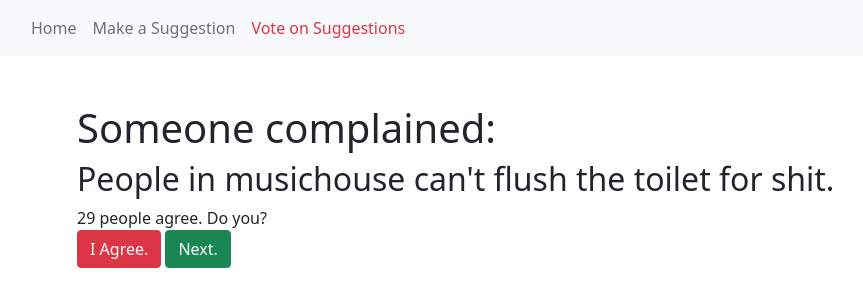
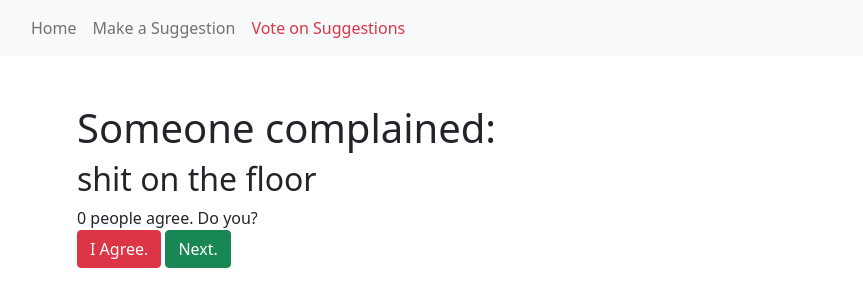
Before and after one commit to malachimda101/WeSuggest, a Flask app: page /complaints in a window 1280 px wide. Shown: the top 307 px of the page, without its empty margins (5-868 px from the left). Run offline with Flask 2, Linux system fonts and the light colour scheme; data comes from the database, SQL or seed files in the repository; both versions use the stored data as it was after the commit; some libraries are stand-ins or nearby versions.

Commit message:
complaint submit

```diff
--- a/app.py
+++ b/app.py
@@ -25,17 +25,20 @@ def complaints():
     seenComplaints = seenComplaints.split()
     database = DatabaseStorage()
     allComplaints = database.query();
+    print(allComplaints)
+    complaint = "No more complaints!"
+    upvotes = 0
+    for x in allComplaints:
+        complaint = allComplaints[x][0]
+        upvotes = allComplaints[x][1]
 
-    for x in allComplaints:
-        print(x)
 
-    return render_template('complaints.html', complaintid=49, complaint="People in musichouse can't flush the toilet for shit.", upvotes=29)
+    return render_template('complaints.html', complaintid=49, complaint=complaint, upvotes=upvotes)
 
 @app.route("/agree/<complaint>")
 def agree(complaint):
     print(complaint + "agreed with")
-    return render_template('complaints.html', complaintid=49, complaint="People in musichouse can't flush the toilet for shit.", upvotes=29)
-
+    return redirect(url_for('complaints'))
 
 if __name__ == '__main__':
     app.run(debug=True)
--- a/templates/suggest-here.html
+++ b/templates/suggest-here.html
@@ -35,7 +35,7 @@
                 <h3>A place for students to vent and talk about their problems at Wes, completely anonymous or not. Up to you</h3>
             </header>
         </div>
-        <form action="{{url_for('index')}}" method="POST">
+        <form action="{{url_for('suggest_here')}}" method="POST">
             <div class="my-3 container">
                 <label for="first-name-input" class="form-label">First Name</label>
                 <input type="name" class="form-control">
```
Also changed, not shown: WesSuggest_library_info.db.
